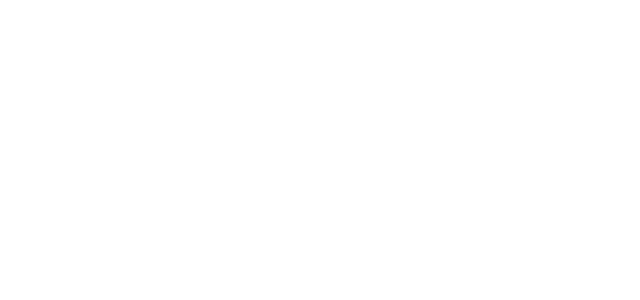
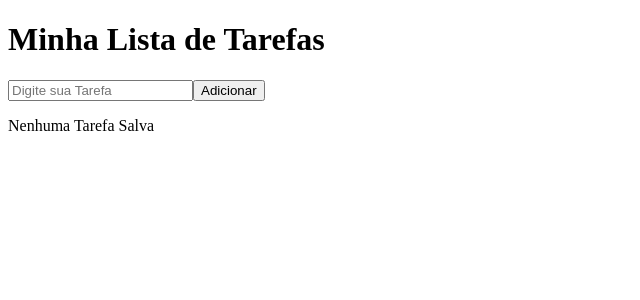
Before and after one commit to vinicr943/CP4web, a React (Vite) app: page / in a window 1280 px wide. Shown: the top 300 px of the page, without its empty margins (0-640 px from the left). Built offline with nearby package versions, Linux system fonts and the light colour scheme.

Commit message:
feat: adicionando função de adicionar e remover tarefa

```diff
--- a/src/App.jsx
+++ b/src/App.jsx
@@ -1,12 +1,13 @@
-import React from 'react'
+
+import Tarefas from "./components/Tarefas"
 
 const App = () => {
   return (
+    <>
+      <Tarefas/>
 
-    <>
 
     </>
-
   )
 }
 
--- /dev/null
+++ b/src/components/Tarefas.jsx
@@ -0,0 +1,77 @@
+import { useState, useEffect } from "react"
+import "../css/estilo.css"
+
+
+const Tarefas = () => {
+
+    //Hook - useState - Manipula o estado da variavel
+    const [tarefas,setTarefas]=useState(()=>{
+        const salvarTarefas = localStorage.getItem("item-tarefa");
+        return salvarTarefas ? JSON.parse(salvarTarefas) : [];
+    });
+
+
+    const [campo,setCampo]=useState("");
+    //HOOK - useEffect - realiza o efeito colateral, nessse exemplo vai mostrar a tarefa adicionada em tempo real
+    useEffect(()=>{
+        localStorage.setItem("item-tarefa",JSON.stringify(tarefas))
+    },[tarefas])
+
+    // função adicionar tarefa
+    const AdicionarTarefa =(e)=>{
+      // previne que a pagina recarregue automaticamente
+      e.preventDefault();
+      // valida se o campo estiver vazio
+      if(!campo.trim()) return;
+
+      // novo objeto
+      const novaTarefa={
+        id: Date.now(),
+        texto:campo,
+      }
+      setTarefas([...tarefas,novaTarefa]);
+      setCampo('');
+    }
+
+    //função remover tarefa
+    const removertarefa=(id)=>{
+      // verifica se o id da tarefa atual é diferente do id que deseja apagar
+      // se o id for iguaç(tarefa que deseja apagar) a condiçõa retorna falso e o item é excluido
+      const apagarTarefa = tarefas.filter((tarefa)=> tarefa.id !== id);
+      setTarefas(apagarTarefa);
+
+    }
+
+
+  return (
+    <div>
+      <h1>Minha Lista de Tarefas</h1>
+      <form onSubmit={AdicionarTarefa}>
+        <input
+        type="text"
+        value={campo}
+        onChange={(e)=>setCampo(e.target.value)}
+        placeholder="Digite sua Tarefa"
+
+        />
+        <button type="submit">Adicionar</button>
+      </form>
+
+      <ul>
+        {tarefas.map((tarefa)=>(
+          <li key={tarefa.id} >
+            <span>{tarefa.texto}</span>
+            <button onClick={() => removertarefa(tarefa.id)} type="submit">Excluir</button>
+
+          </li>
+        ))}
+
+      </ul >
+      {/* compara, se não tiver tarefas deixa a mensagem "nenhuma tarefa salva" */}
+      {tarefas.length === 0 && <p>Nenhuma Tarefa Salva</p>}
+
+    </div>
+  )
+}
+
+export default Tarefas
```
Also changed, not shown: src/css/estilo.css (added).
